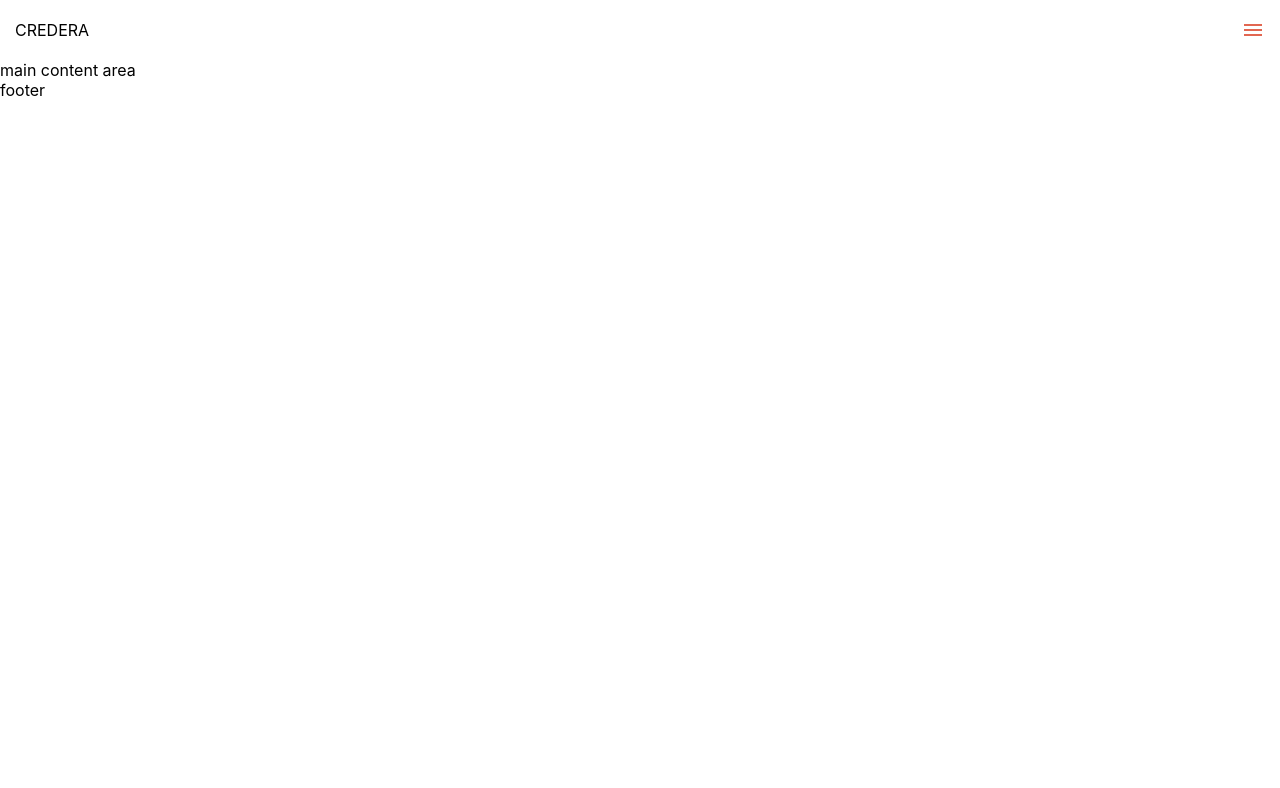
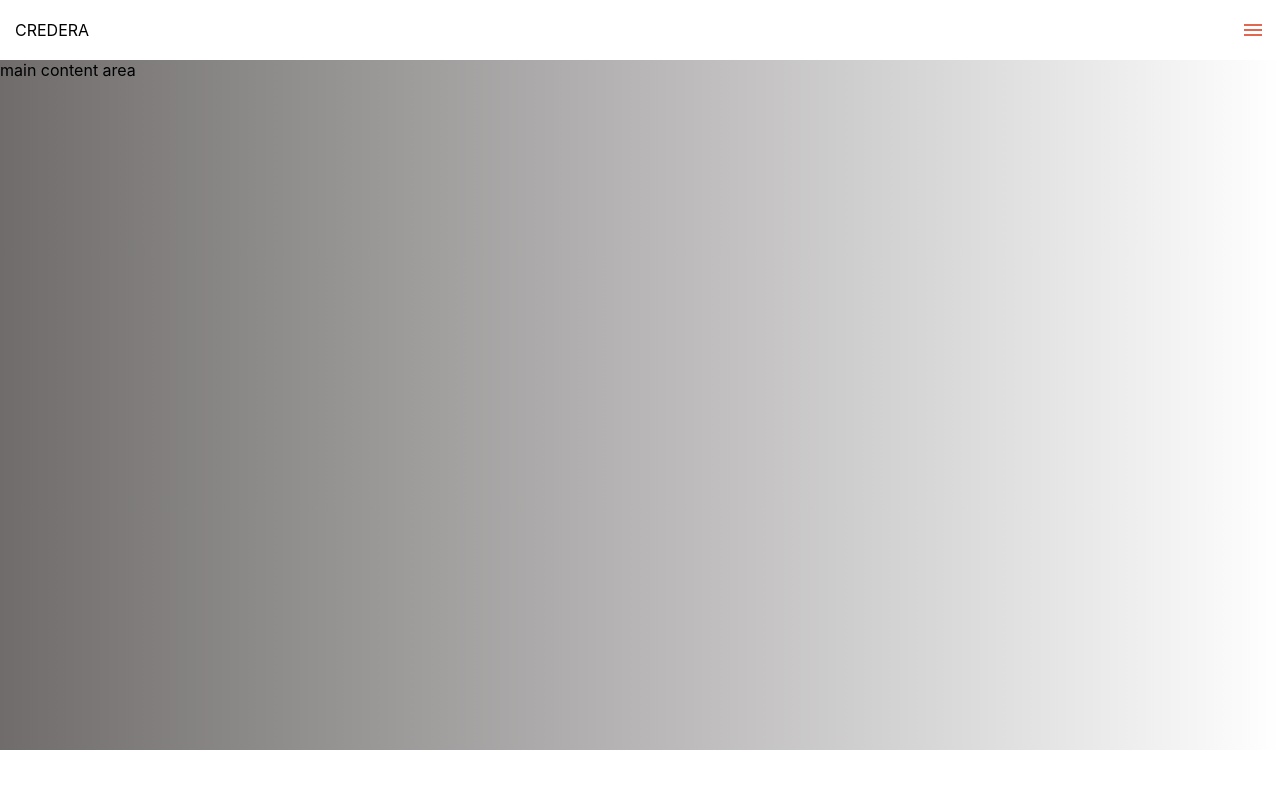
Before and after one commit to craighatch/component-libraries, a React (Create React App) app: page / in a window 1280 px wide. Shown: the top 788 px of the page. Built offline with nearby package versions, Linux system fonts and the light colour scheme.

Commit message:
initial styling of the home component

```diff
--- a/src/components/home.component.js
+++ b/src/components/home.component.js
@@ -1,18 +1,34 @@
 import Header from "./header/header.component";
 import MainContent from "./main/main-content.component";
+import { makeStyles } from '@material-ui/core/styles';
 
+const useStyles = makeStyles({
+  root: {
+    display: 'flex',
+    height: '100%',
+    flexDirection: 'column'
+  },
+  mainContent: {
+    flexGrow: 1,
+    background: 'linear-gradient(90deg, #706c6c, #ffffff)',
+  },
+  footer: {
+    minHeight: '50px'
+  }
+});
 
 const Home = (props) => {
+  const classes = useStyles();
   return (
-    <div>
+    <div className={classes.root}>
       <div>
         <Header />
       </div>
-      <div>
+      <div className={classes.mainContent}>
         {/* <MainContent /> */}
         <div>main content area</div>
       </div>
-      <div>footer</div>
+      <div className={classes.footer}></div>
     </div>
   );
 }
```
